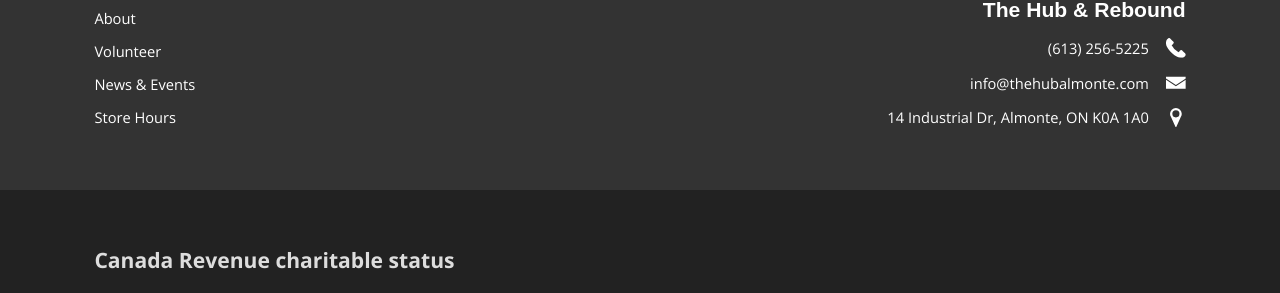
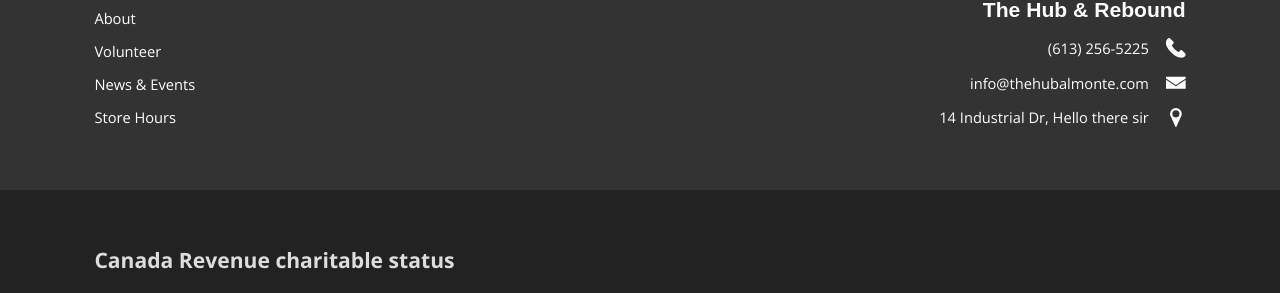
Before and after one commit to the-hub-almonte/the-hub-almonte, a Jekyll site: the page built from index.html, in a window 1280 px wide and 900 px high, scrolled down 2370 px. Shown: the part 505-798 px from the top of the window. Built offline with Jekyll 4.4.1, drawn with Linux system fonts in a browser that asks for light colours; some web fonts are replaced.

Commit message:
Update Contact Information “site”

```diff
--- a/_data/site.yml
+++ b/_data/site.yml
@@ -2,8 +2,8 @@
 telDisplay: (613) 256-5225
 email: info@thehubalmonte.com
 hubAddressLine1: 14 Industrial Dr
-hubAddressLine2: 'Almonte, ON K0A 1A0'
+hubAddressLine2: Hello there sir
 hubMapLink: 'https://goo.gl/maps/2viaCeAw5n32'
 reboundAddressLine1: 14 Industrial Dr
-reboundAddressLine2: 'Georgia, ON K0A 1A0'
+reboundAddressLine2: 'Almonte, ON K0A 1A0'
 reboundMapLink: 'https://goo.gl/maps/2viaCeAw5n32'
```
